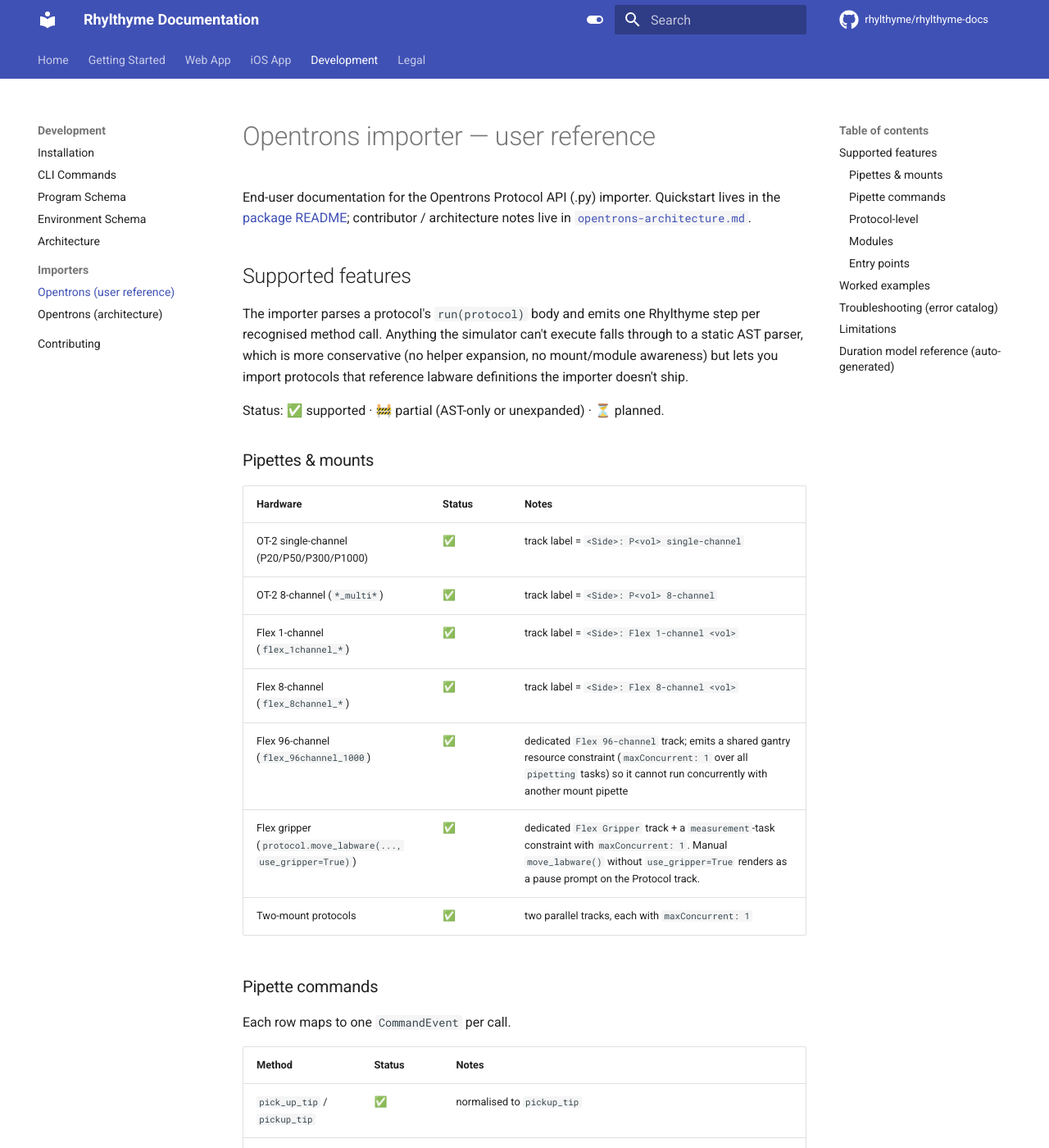
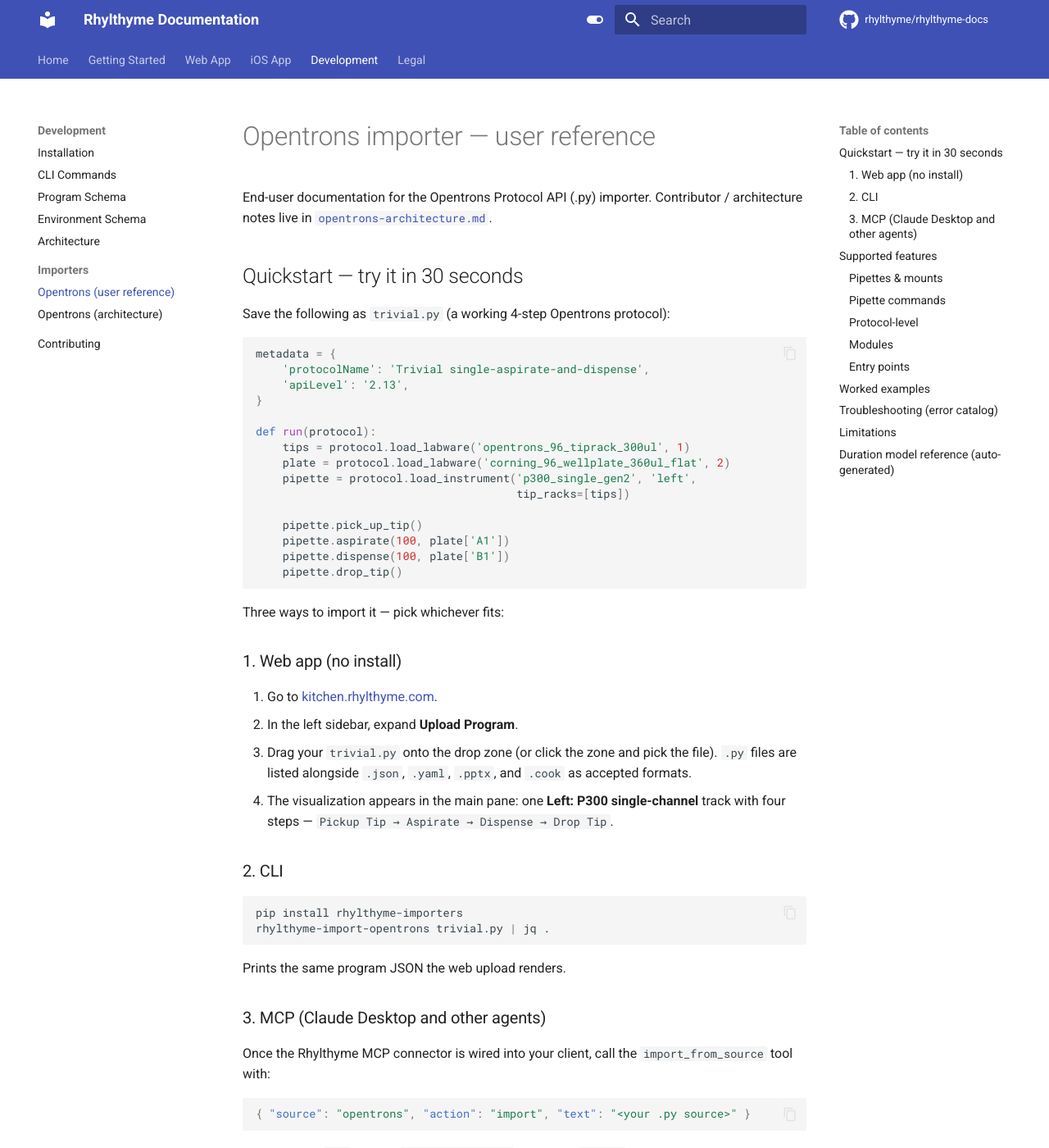
Before and after one commit to rhylthyme/rhylthyme-docs, an MkDocs documentation site: the page built from docs/development/opentrons.md, in a window 1280 px wide and 1400 px high. Shown: the whole window at 82% size. Built offline with MkDocs 1.6.1 and Material for MkDocs 9.7.7, drawn with Linux system fonts in a browser that asks for light colours; comment, search, counter and statistics services are not loaded; the version menu is left out; some of the changed text lies outside the part shown.

Commit message:
Opentrons docs: Quickstart with concrete example + web upload steps

````diff
--- a/docs/development/opentrons.md
+++ b/docs/development/opentrons.md
@@ -1,9 +1,68 @@
 # Opentrons importer — user reference
 
 End-user documentation for the Opentrons Protocol API (.py) importer.
-Quickstart lives in the [package README](https://github.com/rhylthyme/rhylthyme-importers/blob/main/README.md); contributor /
-architecture notes live in
+Contributor / architecture notes live in
 [`opentrons-architecture.md`](./opentrons-architecture.md).
+
+## Quickstart — try it in 30 seconds
+
+Save the following as `trivial.py` (a working 4-step Opentrons protocol):
+
+```python
+metadata = {
+    'protocolName': 'Trivial single-aspirate-and-dispense',
+    'apiLevel': '2.13',
+}
+
+def run(protocol):
+    tips = protocol.load_labware('opentrons_96_tiprack_300ul', 1)
+    plate = protocol.load_labware('corning_96_wellplate_360ul_flat', 2)
+    pipette = protocol.load_instrument('p300_single_gen2', 'left',
+                                       tip_racks=[tips])
+
+    pipette.pick_up_tip()
+    pipette.aspirate(100, plate['A1'])
+    pipette.dispense(100, plate['B1'])
+    pipette.drop_tip()
+```
+
+Three ways to import it — pick whichever fits:
+
+### 1. Web app (no install)
+
+1. Go to [kitchen.rhylthyme.com](https://kitchen.rhylthyme.com/).
+2. In the left sidebar, expand **Upload Program**.
+3. Drag your `trivial.py` onto the drop zone (or click the zone and pick
+   the file). `.py` files are listed alongside `.json`, `.yaml`,
+   `.pptx`, and `.cook` as accepted formats.
+4. The visualization appears in the main pane: one
+   **Left: P300 single-channel** track with four steps —
+   `Pickup Tip → Aspirate → Dispense → Drop Tip`.
+
+### 2. CLI
+
+```bash
+pip install rhylthyme-importers
+rhylthyme-import-opentrons trivial.py | jq .
+```
+
+Prints the same program JSON the web upload renders.
+
+### 3. MCP (Claude Desktop and other agents)
+
+Once the Rhylthyme MCP connector is wired into your client, call the
+`import_from_source` tool with:
+
+```json
+{ "source": "opentrons", "action": "import", "text": "<your .py source>" }
+```
+
+Pass a public `.py` URL via `"query": "<url>"` instead of `"text"` if
+you'd rather not paste the source.
+
+Larger example protocols live in the [worked examples](#worked-examples)
+section below — those `.py` files double as the importer's golden-fixture
+test inputs, so they stay in sync with the code.
 
 ## Supported features
 
````
